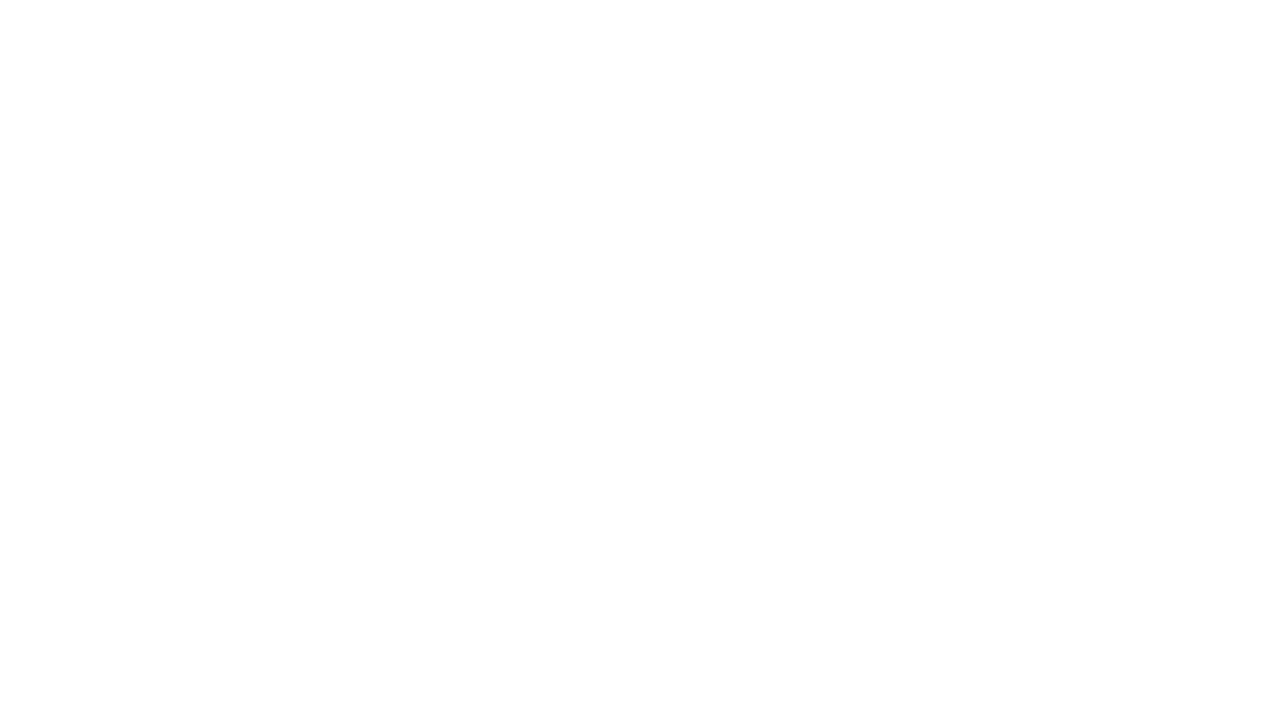
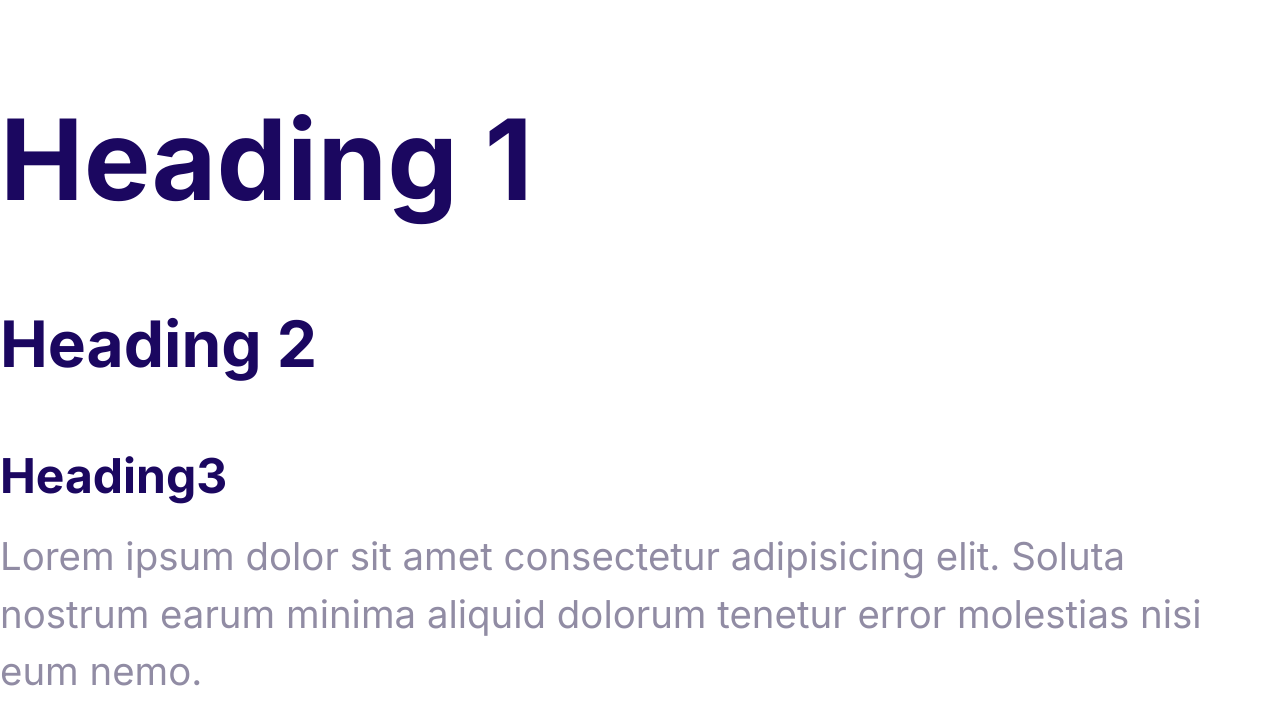
Before and after one commit to SreevathsanNS/Moshify, a plain HTML site: page index.html in a window 1280 px wide. Drawn offline with Linux system fonts and the light colour scheme.

Commit message:
Define the style for the fonts

```diff
--- a/CSS/styles.css
+++ b/CSS/styles.css
@@ -5,3 +5,57 @@
     --color-headings: #1b0760;
     --color-body: #918ca4;
 }
+
+
+body{
+    font-family: Inter, Arial, Helvetica, sans-serif;
+    color: var(--color-body);
+    font-size: 2.4rem;
+    line-height: 1.5;
+}
+
+
+h1, h2, h3{
+    color: var(--color-headings);
+    margin-bottom: 1rem;
+}
+
+
+h1{
+    font-size: 7rem;
+}
+
+
+h2{
+    font-size: 4rem;
+}
+
+
+h3{
+    font-size: 3rem;
+}
+
+
+p{
+    margin-top: 0;
+}
+
+
+@media screen and(min-width: 1024px){
+    body{
+        font-size: 1.8rem;
+    }
+
+    h1{
+        font-size: 8rem;
+    }
+
+    h2{
+        font-size: 4rem;
+    }
+
+    h3{
+        font-size: 2.4rem;
+    }
+
+}
--- a/index.html
+++ b/index.html
@@ -5,10 +5,18 @@
     <meta http-equiv="X-UA-Compatible" content="IE=edge">
     <meta name="viewport" content="width=device-width, initial-scale=1.0">
     <title>Final Web</title>
+    <link rel="preconnect" href="https://fonts.googleapis.com">
+    <link rel="preconnect" href="https://fonts.gstatic.com" crossorigin>
+    <link
+        href="https://fonts.googleapis.com/css2?family=Inter:wght@400;700&display=swap"
+        rel="stylesheet">
     <link rel="stylesheet" href="CSS/normalize.css">
     <link rel="stylesheet" href="CSS/styles.css">
 </head>
 <body>
-
+   <h1>Heading 1</h1>
+   <h2>Heading 2</h2>
+   <h3>Heading3</h3>
+   <p>Lorem ipsum dolor sit amet consectetur adipisicing elit. Soluta nostrum earum minima aliquid dolorum tenetur error molestias nisi eum nemo.</p>
 </body>
 </html>
```
